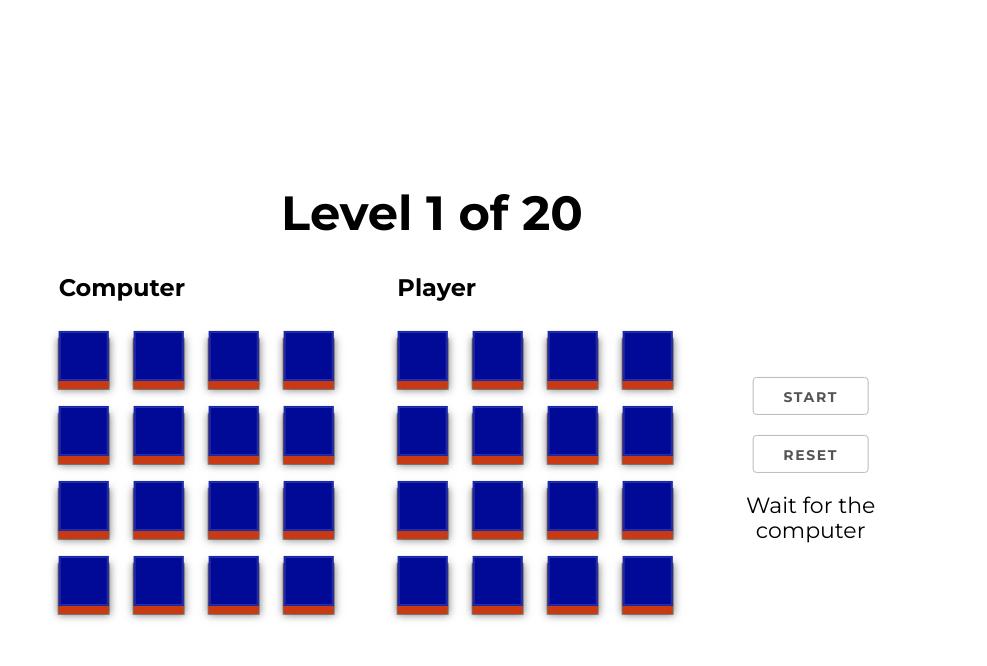
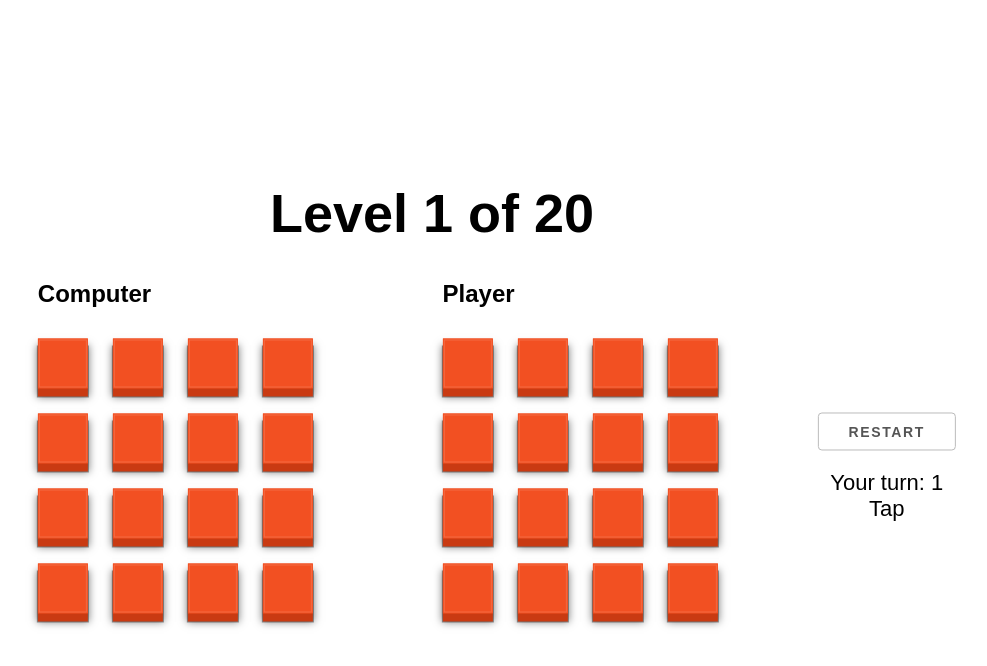
Before and after one commit to sendersk/repeat-sequence-game, a plain HTML site: page index.html in a window 1280 px wide. Both pictures are taken after a click on the button "START". Shown: the whole page, without its empty margins (208-1195 px from the left). Drawn offline with nearby package versions, Linux system fonts and the light colour scheme.

Commit message:
code refactored

```diff
--- a/index.html
+++ b/index.html
@@ -20,7 +20,7 @@
   <body>
     <main class="game">
       <header>
-            <h1 class="heading js-heading">Repeat Sequnce Game</h1>
+        <h1 class="heading js-heading">Repeat Sequence Game</h1>
       </header>
       <div class="game-field">
         <div>
@@ -47,7 +47,9 @@
 
         <div>
           <h2>Player</h2>
-                <section class="player-tile-container js-player-container unclickable">
+          <section
+            class="player-tile-container js-player-container unclickable"
+          >
             <div class="tile" data-tile="1"></div>
             <div class="tile" data-tile="2"></div>
             <div class="tile" data-tile="3"></div>
@@ -69,7 +71,7 @@
 
         <div class="info-section">
           <button class="start-button js-start">Start</button>
-                <button class="reset-button js-reset">Reset</button>
+          <button class="reset-button js-reset">Restart</button>
           <span class="info js-info hidden"></span>
         </div>
       </div>
--- a/main.js
+++ b/main.js
@@ -1,4 +1,4 @@
-let sequnce = [];
+let sequence = [];
 let humanSequence = [];
 let level = 0;
 
@@ -37,9 +37,9 @@ function activateTile(number) {
 }
 
 function playRound(nextSequence) {
-  nextSequence.forEach((color, index) => {
+  nextSequence.forEach((number, index) => {
     setTimeout(() => {
-      activateTile(color);
+      activateTile(number);
     }, (index + 1) * 500);
   });
 }
--- a/style.css
+++ b/style.css
@@ -13,7 +13,7 @@ html {
 body {
   display: flex;
   justify-content: center;
-      font-family: 'Montserrat', sans-serif;
+  font-family: 'Rubik', sans-serif;
 }
 
 .game {
@@ -25,8 +25,16 @@ html {
 
 .game-field {
     display: grid;
-      grid-template-columns: 40% 40% 20%;
-      grid-gap: 40px;
+    grid-template-columns: 45% 45% 10%;
+    grid-gap: 50px;
+}
+
+.hidden {
+  display: none !important;
+}
+
+.invisble {
+  visibility: hidden;
 }
 
 header {
@@ -35,7 +43,7 @@ html {
 }
 
 .heading {
-      font-size: 3rem;
+  font-size: 3em;
 }
 
 .tile-container, .player-tile-container {
@@ -48,20 +56,24 @@ html {
   margin-bottom: 40px;
 }
 
+.unclickable {
+  pointer-events: none;
+}
+
 .tile {
-    background-color: #000a96;
-    box-shadow: 0 0 0 1px #0c24ada9 inset, 0 0 0 2px rgba(255, 255, 255, 0.15) inset, 0 8px 0 0 #c93a12, 0 8px 0 1px rgba(0, 0, 0, 0.4), 0 8px 8px 1px rgba(0, 0, 0, 0.5);
+  background-color: #f25022;
+  box-shadow: 0 0 0 1px #f25022 inset, 0 0 0 2px rgba(255, 255, 255, 0.15) inset, 0 8px 0 0 #c93a12, 0 8px 0 1px rgba(0, 0, 0, 0.4), 0 8px 8px 1px rgba(0, 0, 0, 0.5);
   transition: 0.15s;
 }
 
 .tile:hover, .tile:focus {
-    background-color: #fa8500;
-    box-shadow: 0 0 0 1px #ffae00 inset, 0 0 0 2px rgba(255, 255, 255, 0.15) inset, 0 10px 0 0 #e62b00, 0 10px 0 1px rgba(0, 0, 0, 0.4), 0 10px 8px 1px rgba(0, 0, 0, 0.6);
+  background-color: #ff451a;
+  box-shadow: 0 0 0 1px #FF3000 inset, 0 0 0 2px rgba(255, 255, 255, 0.15) inset, 0 10px 0 0 #e62b00, 0 10px 0 1px rgba(0, 0, 0, 0.4), 0 10px 8px 1px rgba(0, 0, 0, 0.6);
 }
 
 .tile:active, .tile.activated {
-    box-shadow: 0 0 0 1px #ff7e15dc inset, 0 0 0 2px rgba(255, 255, 255, 0.15) inset, 0 0 0 1px rgba(0, 0, 0, 0.4);
-    background-color: #ff7e15dc;
+  box-shadow: 0 0 0 1px #c2bf1c inset, 0 0 0 2px rgba(255, 255, 255, 0.15) inset, 0 0 0 1px rgba(0, 0, 0, 0.4);
+  background-color: #a09e13;
   transform: translateY(10px);
 }
 
@@ -115,7 +127,7 @@ html {
   .tile-container {
     width: 100%;
     height: 100%;
-      grid-template-rows: 30px 30px 30px 30px;
-      grid-template-columns: 30px 30px 30px 30px;
+    grid-template-rows: 60px 60px 60px 60px;
+    grid-template-columns: 60px 60px 60px 60px;
   }
 }
```
Lines whose indentation alone changed are shown as unchanged.
